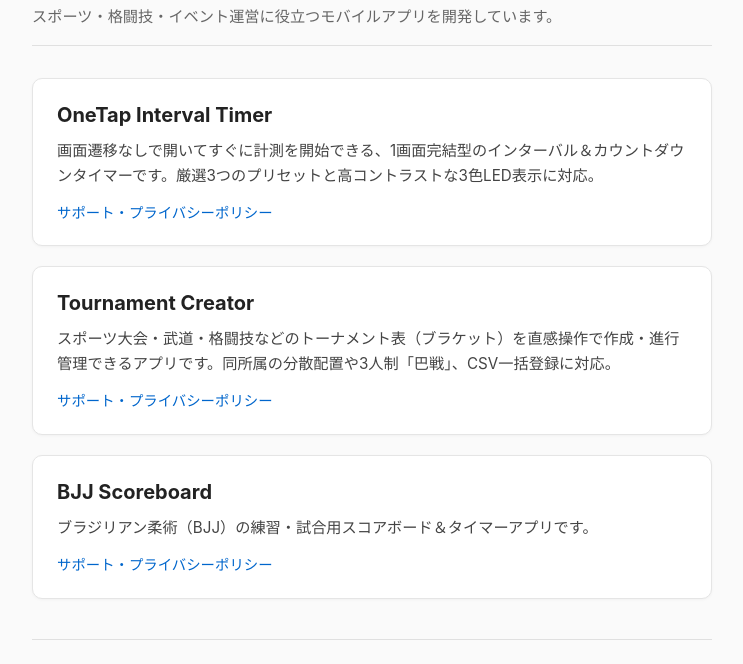
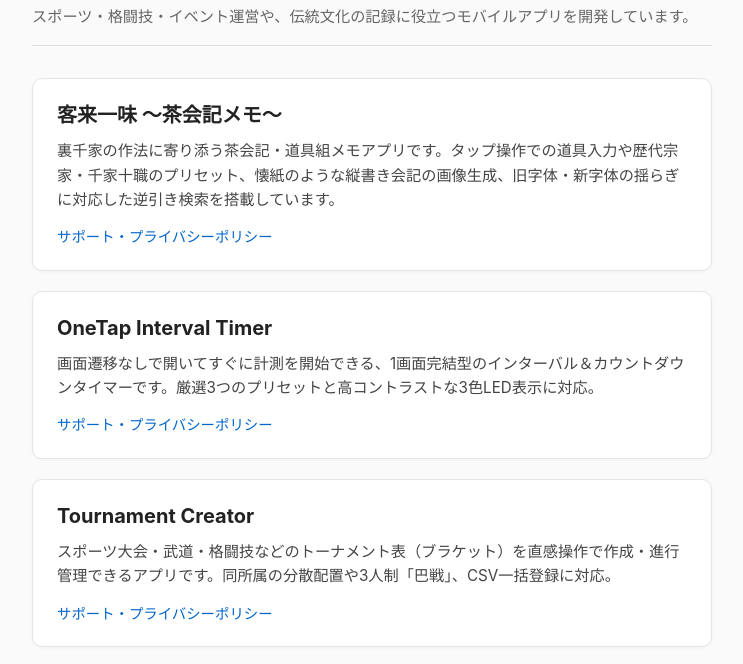
Before and after one commit to kkkyyyooo/kkkyyyooo.github.io, a plain HTML site: page index.html in a window 1280 px wide. Shown: the part 84-748 px from the top of the page, without its empty margins (268-1011 px from the left). Drawn offline with Linux system fonts and the light colour scheme.

Commit message:
Modify subtitle and add new app details
Updated subtitle and added new app section for '客来一味 〜茶会記メモ〜'.

```diff
--- a/index.html
+++ b/index.html
@@ -67,10 +67,18 @@
 <body>
   <header>
     <h1>Studio On &amp; On</h1>
-    <p class="subtitle">スポーツ・格闘技・イベント運営に役立つモバイルアプリを開発しています。</p>
+    <p class="subtitle">スポーツ・格闘技・イベント運営や、伝統文化の記録に役立つモバイルアプリを開発しています。</p>
   </header>
 
   <main>
+    <section class="app-card">
+      <h2>客来一味 〜茶会記メモ〜</h2>
+      <p>裏千家の作法に寄り添う茶会記・道具組メモアプリです。タップ操作での道具入力や歴代宗家・千家十職のプリセット、懐紙のような縦書き会記の画像生成、旧字体・新字体の揺らぎに対応した逆引き検索を搭載しています。</p>
+      <div class="links">
+        <a href="https://sites.google.com/view/simpleintervaltimer-privacy/%E5%AE%A2%E6%9D%A5%E4%B8%80%E5%91%B3-%E8%8C%B6%E4%BC%9A%E8%A8%98%E3%83%A1%E3%83%A2">サポート・プライバシーポリシー</a>
+      </div>
+    </section>
+
     <section class="app-card">
       <h2>OneTap Interval Timer</h2>
       <p>画面遷移なしで開いてすぐに計測を開始できる、1画面完結型のインターバル＆カウントダウンタイマーです。厳選3つのプリセットと高コントラストな3色LED表示に対応。</p>
@@ -83,7 +91,6 @@
       <h2>Tournament Creator</h2>
       <p>スポーツ大会・武道・格闘技などのトーナメント表（ブラケット）を直感操作で作成・進行管理できるアプリです。同所属の分散配置や3人制「巴戦」、CSV一括登録に対応。</p>
       <div class="links">
-        <!-- ※Tournament CreatorのプライバシーポリシーURLに差し替えてください -->
         <a href="https://sites.google.com/view/simpleintervaltimer-privacy/tournament-creator">サポート・プライバシーポリシー</a>
       </div>
     </section>
```
